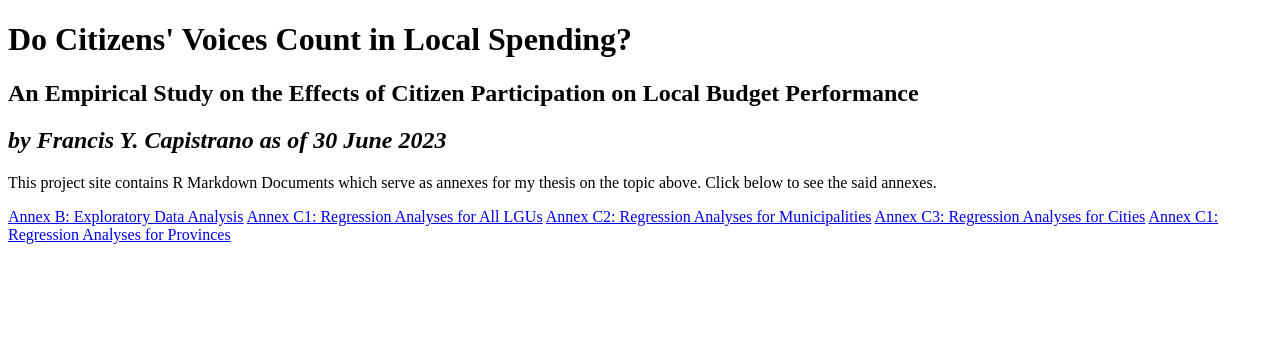
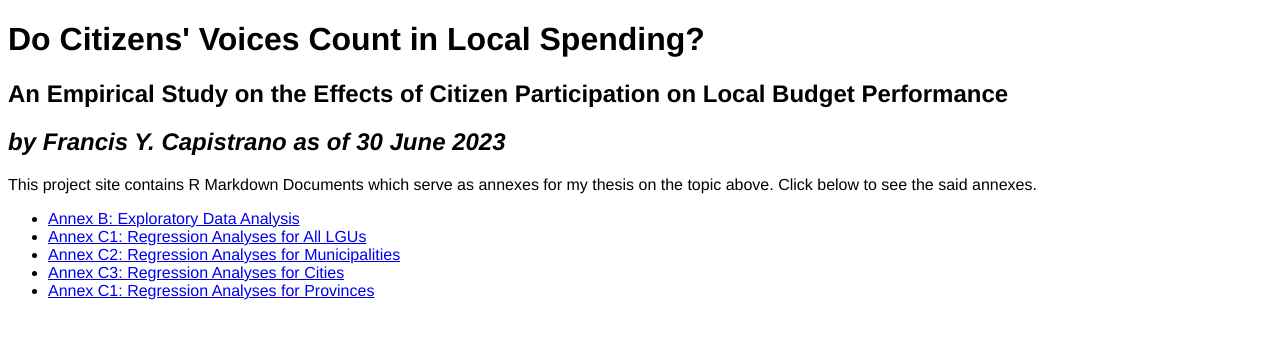
Before and after one commit to kapicapistrano/MDE_Thesis, a plain HTML site: page index.html in a window 1280 px wide. Drawn offline with Linux system fonts and the light colour scheme.

Commit message:
Update index.html

```diff
--- a/index.html
+++ b/index.html
@@ -1,14 +1,16 @@
 <!DOCTYPE html>
 <html>
 <body>
-<h1>Do Citizens' Voices Count in Local Spending?</h1>
-<h2>An Empirical Study on the Effects of Citizen Participation on Local Budget Performance</h2>
-<h2><i>by Francis Y. Capistrano as of 30 June 2023</i></h2>
-<p>This project site contains R Markdown Documents which serve as annexes for my thesis on the topic above. Click below to see the said annexes.</p>
-<a href = "https://kapicapistrano.github.io/MDE_Thesis/Capistrano-Thesis-Annex-B-EDA.html">Annex B: Exploratory Data Analysis</a>
-<a href = "https://kapicapistrano.github.io/MDE_Thesis/Capistrano-Thesis-Annex-C1-All-LGUs.html">Annex C1: Regression Analyses for All LGUs</a>
-<a href = "https://kapicapistrano.github.io/MDE_Thesis/Capistrano-Thesis-Annex-C2-Municipalities.html">Annex C2: Regression Analyses for Municipalities</a>
-<a href = "https://kapicapistrano.github.io/MDE_Thesis/Capistrano-Thesis-Annex-C3-Cities.html">Annex C3: Regression Analyses for Cities</a>
-<a href = "https://kapicapistrano.github.io/MDE_Thesis/Capistrano-Thesis-Annex-C4-Provinces.html">Annex C1: Regression Analyses for Provinces</a>
+<h1 style = "font-family:helvetica;">Do Citizens' Voices Count in Local Spending?</h1>
+<h2 style = "font-family:helvetica;">An Empirical Study on the Effects of Citizen Participation on Local Budget Performance</h2>
+<h2 style = "font-family:helvetica;"><i>by Francis Y. Capistrano as of 30 June 2023</i></h2>
+<p style = "font-family:helvetica;">This project site contains R Markdown Documents which serve as annexes for my thesis on the topic above. Click below to see the said annexes.</p>
+<ul style = "font-family:helvetica;">
+<li><a href = "https://kapicapistrano.github.io/MDE_Thesis/Capistrano-Thesis-Annex-B-EDA.html">Annex B: Exploratory Data Analysis</a></li>
+<li><a href = "https://kapicapistrano.github.io/MDE_Thesis/Capistrano-Thesis-Annex-C1-All-LGUs.html">Annex C1: Regression Analyses for All LGUs</a></li>
+<li><a href = "https://kapicapistrano.github.io/MDE_Thesis/Capistrano-Thesis-Annex-C2-Municipalities.html">Annex C2: Regression Analyses for Municipalities</a></li>
+<li><a href = "https://kapicapistrano.github.io/MDE_Thesis/Capistrano-Thesis-Annex-C3-Cities.html">Annex C3: Regression Analyses for Cities</a></li>
+<li><a href = "https://kapicapistrano.github.io/MDE_Thesis/Capistrano-Thesis-Annex-C4-Provinces.html">Annex C1: Regression Analyses for Provinces</a></li>
+</ul>
 </body>
 </html>
```
